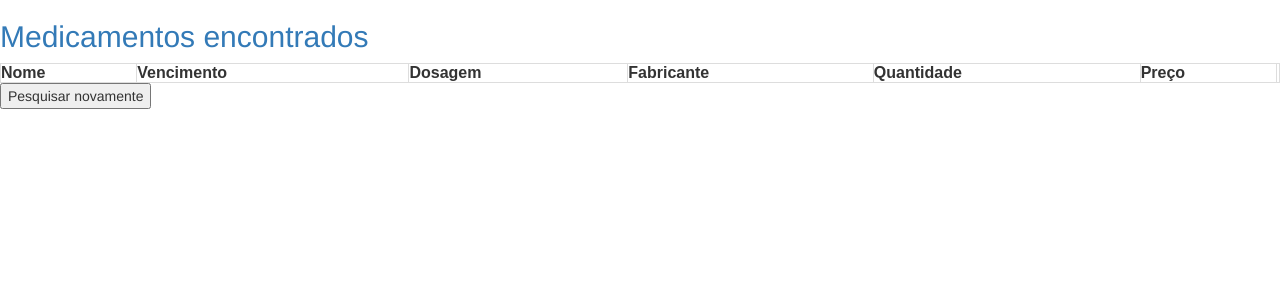
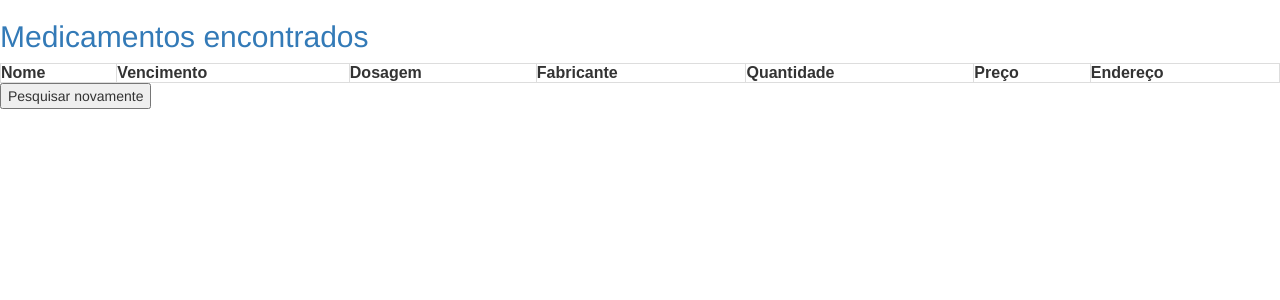
Before and after one commit to bpoliana/tp-procura, a Django app: page /proc/medicine_results/1/ in a window 1280 px wide. Shown: the top 300 px of the page. Run offline with Django 3.2, Linux system fonts and the light colour scheme; data comes from the database, SQL or seed files in the repository; both versions use the stored data as it was after the commit; lists and menus that the app fills with data are empty; some libraries are stand-ins or nearby versions.

Commit message:
htmlEndereco

```diff
--- a/proc/templates/proc/medicine_registered.html
+++ b/proc/templates/proc/medicine_registered.html
@@ -67,6 +67,7 @@
 		    <td>{{ medicine.medicamento_dosagem}}</td>
 		    <td>{{ medicine.medicamento_fabricante}}</td>
 		    <td>{{ medicine.medicamento_quantidade}}</td>
+		    <td>{{ medicine.medicamento_preco}}</td>
 		    <td>
                  <button onclick="excluirMedicamento({{ medicine.medicamento_id}})">EX</button>
 		        <!--"href='/proc/medicine_delete/'+{{medicine.medicamento_id}}"-->
--- a/proc/templates/proc/medicine_results.html
+++ b/proc/templates/proc/medicine_results.html
@@ -25,7 +25,7 @@
 			}
 
 			function mostraEndereco(endereco){
-			   alert(endereco);
+			   alert('Endereço:' + endereco);
 			}
 
 		</script>
@@ -49,7 +49,7 @@
 	        <th>Fabricante</th>
 	        <th>Quantidade</th>
 	        <th>Preço</th>
-	        <th></th>
+	        <th>Endereço</th>
 	    </tr>
 		{% for medicine in queryset %}
 		<tr>
@@ -62,8 +62,7 @@
 			    <td>{{ medicine.medicamento_quantidade}}</td>
 			    <td>{{ medicine.medicamento_preco}}</td>
 			    <td>
-			    	<button onclick="mostraEndereco({{ medicine.medicamento_endereco}})">endereço
-			    	</button>
+			    {{ medicine.medicamento_endereco}}
 			    </td>
 		    </div>
 
```
Also changed, not shown: db.sqlite3.
